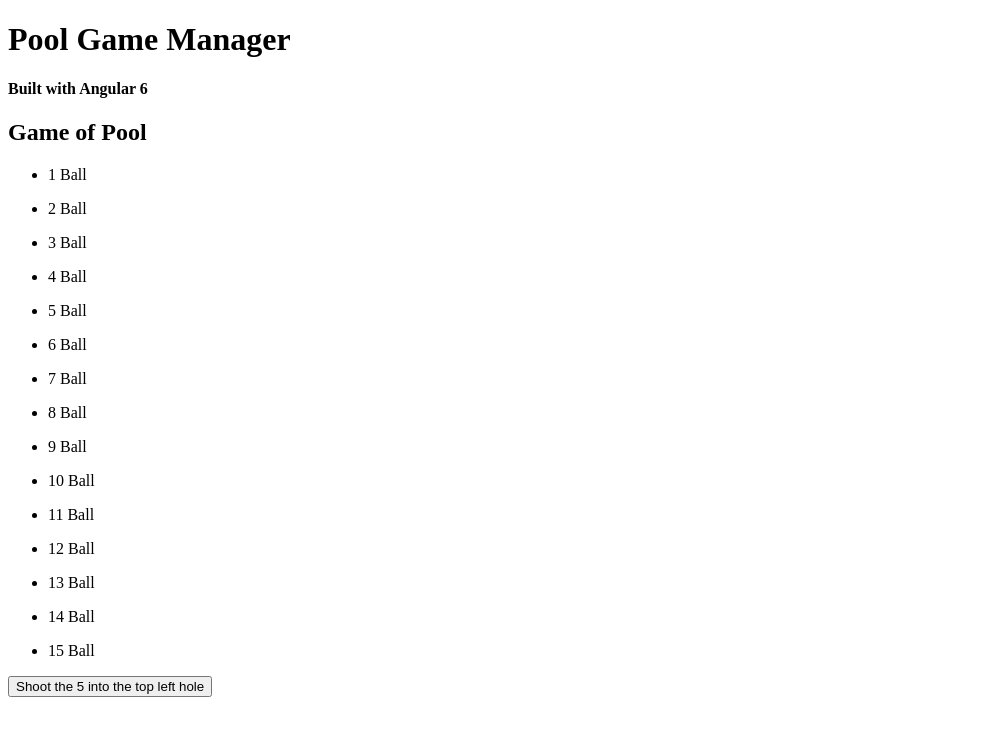
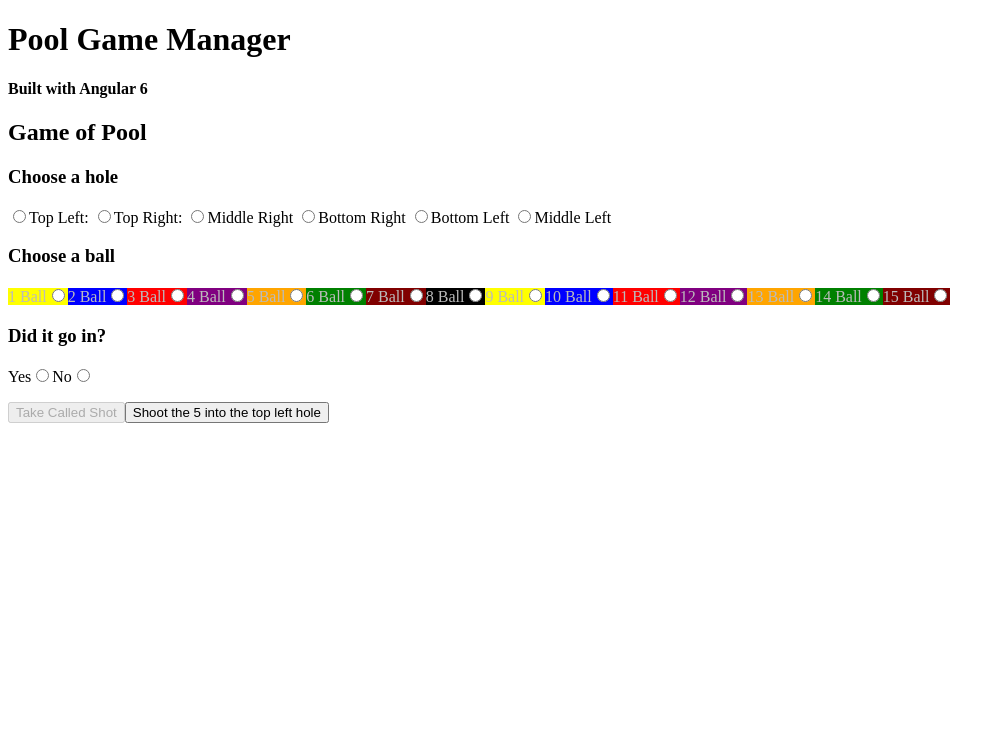
Before and after one commit to mohammad-alfatih/pool-game-manager, an Angular app: page /game in a window 1280 px wide. Shown: the top 736 px of the page, without its empty margins (0-1005 px from the left). Built offline with nearby package versions, Linux system fonts and the light colour scheme.

Commit message:
populate GamePageComponent with game data, logic, and create basic template

```diff
--- a/src/app/game/containers/game-page/game-page.component.html
+++ b/src/app/game/containers/game-page/game-page.component.html
@@ -1,9 +1,94 @@
 <div>
   <h2>Game of Pool</h2>
 
-  <ul *ngFor="let ball of poolBalls">
-    <li>{{ ball.number }} Ball</li>
-  </ul>
+  <form #shotSelection (ngSubmit)="onSubmit(shotSelection)">
+      <h3>Choose a hole</h3>
+      <ol>
+        <li>
+          <input
+            class="hole"
+            type="radio"
+            name="holeSelect"
+            formControlName="hole"
+            value="Top Left"
+            />Top Left: {{ poolTable.topLeft.balls }}
+        </li>
+        <li>
+          <input
+          class="hole"
+          type="radio"
+          name="holeSelect"
+          formControlName="hole"
+          value="Top Right"
+          />Top Right: {{ poolTable.topRight.balls }}
+        </li>
+        <li>
+          <input
+          class="hole"
+          type="radio"
+          name="holeSelect"
+          formControlName="hole"
+          value="Middle Right{"
+        />Middle Right{{ poolTable.middleRight.balls }}
+        </li>
+        <li>
+          <input
+          class="hole"
+          type="radio"
+          name="holeSelect"
+          formControlName="hole"
+          value="Bottom Right"
+          />Bottom Right{{ poolTable.bottomRight.balls }}
+        </li>
+        <li>
+          <input
+          class="hole"
+          type="radio"
+          name="holeSelect"
+          formControlName="hole"
+          value="Bottom Left"
+          />Bottom Left{{ poolTable.bottomLeft.balls }}
+        </li>
+        <li>
+          <input
+          class="hole"
+          type="radio"
+          name="holeSelect"
+          formControlName="hole"
+          value="Middle Left"
+          />Middle Left{{ poolTable.middleLeft.balls }}
+        </li>
+      </ol>
 
-  <button (click)="takeShot(shot)">Shoot the 5 into the top left hole</button>
+      <h3>Choose a ball</h3>
+      <ul>
+        <li *ngFor="let ball of poolBalls">
+          <div class="ball" [style.background-color]="ball.color">
+            <p>{{ ball.number }} Ball</p>
+            <input type="radio" name="ballSelect" />
+          </div>
+        </li>
+      </ul>
+
+      <h3>Did it go in?</h3>
+      <ul>
+        <li>
+          <div class="shotResult">
+            <p>Yes</p>
+            <input type="radio" name="shotResult" />
+          </div>
+        </li>
+        <li>
+          <div class="shotResult">
+            <p>No</p>
+              <input type="radio" name="shotResult" />
+          </div>
+        </li>
+      </ul>
+  </form>
+
+
+
+  <button (click)="onSubmit()" [disabled]="!shotSelection.valid">Take Called Shot</button>
+  <button (click)="testShot()">Shoot the 5 into the top left hole</button>
 </div>
--- a/src/app/game/containers/game-page/game-page.component.scss
+++ b/src/app/game/containers/game-page/game-page.component.scss
@@ -0,0 +1,12 @@
+ul, ol {
+  list-style: none;
+  padding: 0;
+}
+
+li, input, li div, li p {
+  display: inline;
+}
+
+.ball {
+  color: #bbb;
+}
--- a/src/app/game/containers/game-page/game-page.component.ts
+++ b/src/app/game/containers/game-page/game-page.component.ts
@@ -2,6 +2,8 @@ import { Component, OnInit } from '@angular/core';
 
 import { GameService } from './../../../providers/game.service';
 import { GameModels } from '../../../models/game/game-models';
+
+import { FormBuilder, FormGroup, Validators } from '@angular/forms';
 
 @Component({
   selector: 'app-game-page',
@@ -15,7 +17,12 @@ export class GamePageComponent implements OnInit {
   player2;
   shot;
 
-  constructor(private gameService: GameService) {
+  shotSelection: FormGroup;
+
+  constructor(
+    private gameService: GameService,
+    private formBuilder: FormBuilder
+  ) {
     this.gameService.startGame();
   }
 
@@ -32,15 +39,35 @@ export class GamePageComponent implements OnInit {
     this.poolBalls = this.gameService.game.balls;
     this.shot = {
       calledShot: {
+        ball: this.poolBalls[8],
+        hole: this.poolTable.topLeft,
+        shotResult: 1
+      },
+      shotSuccessful: null
+    };
+
+    this.shotSelection = this.formBuilder.group({
+      hole: ['', Validators.required],
+      ball: ['', Validators.required],
+      shotResult: ['', Validators.required]
+    });
+  }
+
+  onSubmit(shot: GameModels.Shot) {
+
+    this.shotSelection.reset();
+  }
+
+  testShot() {
+    const shot = {
+      calledShot: {
         ball: this.poolBalls[5],
         hole: this.poolTable.topLeft,
         shotResult: 1
       },
       shotSuccessful: null
     };
-  }
 
-  takeShot(shot: GameModels.Shot) {
   this.gameService.takeShot(shot);
   }
 }
```
Lines whose indentation alone changed are shown as unchanged.
